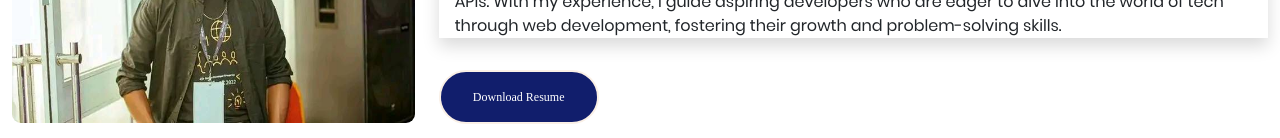
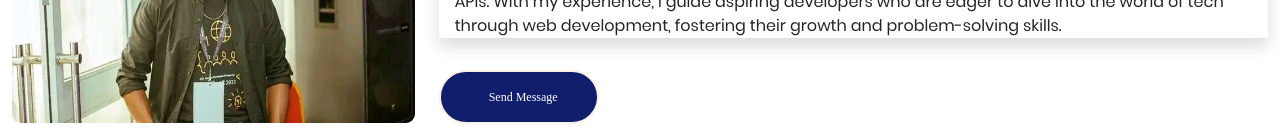
Before and after one commit to FredrickUdom/react-portfolio, a React (Vite) app: page / in a window 1280 px wide. Shown: the part 662-800 px from the top of the page. Built offline with nearby package versions, Linux system fonts and the light colour scheme.

Commit message:
fixed about button

```diff
--- a/src/PortfolioContainer/About/About.css
+++ b/src/PortfolioContainer/About/About.css
@@ -1,6 +1,12 @@
 .download-btn{
     background-color: #111E6C !important;
 }
+.download-btn:hover{
+    border: #0720af !important;
+    background-color: #0720af !important;
+    transition: all ease-in-out 1s;
+}
+
 h2 p{
     font-family:Verdana, Geneva, Tahoma, sans-serif;
     font-weight:600;
--- a/src/PortfolioContainer/About/About.jsx
+++ b/src/PortfolioContainer/About/About.jsx
@@ -29,7 +29,11 @@ function About() {
 					</div>
 					<div class="counter-wrap ftco-animate d-flex mt-md-3">
 						<div class="text">
-							<p><a href="./resume/myResume.pdf" target="_blank" class="btn btn-primary py-3 px-3 download-btn">Download Resume</a></p>
+							<p><a href="./resume/myResume.pdf" target="_blank">
+							{/* <div class="form-group pt-3"> */}
+							<input type="submit" value="Send Message" class="btn btn-primary py-3 px-5 contact-btn"/>
+						{/* </div> */}
+								</a></p>
 						</div>
 					</div>
 				</div>
--- a/src/PortfolioContainer/ContactMe/Contact.css
+++ b/src/PortfolioContainer/ContactMe/Contact.css
@@ -1,3 +1,8 @@
 .contact-btn{
     background-color: #111E6C !important;
 }
+.contact-btn:hover{
+    border: none !important;
+    background-color: #0720af !important;
+    transition: all ease-in-out 1s;
+}
```
